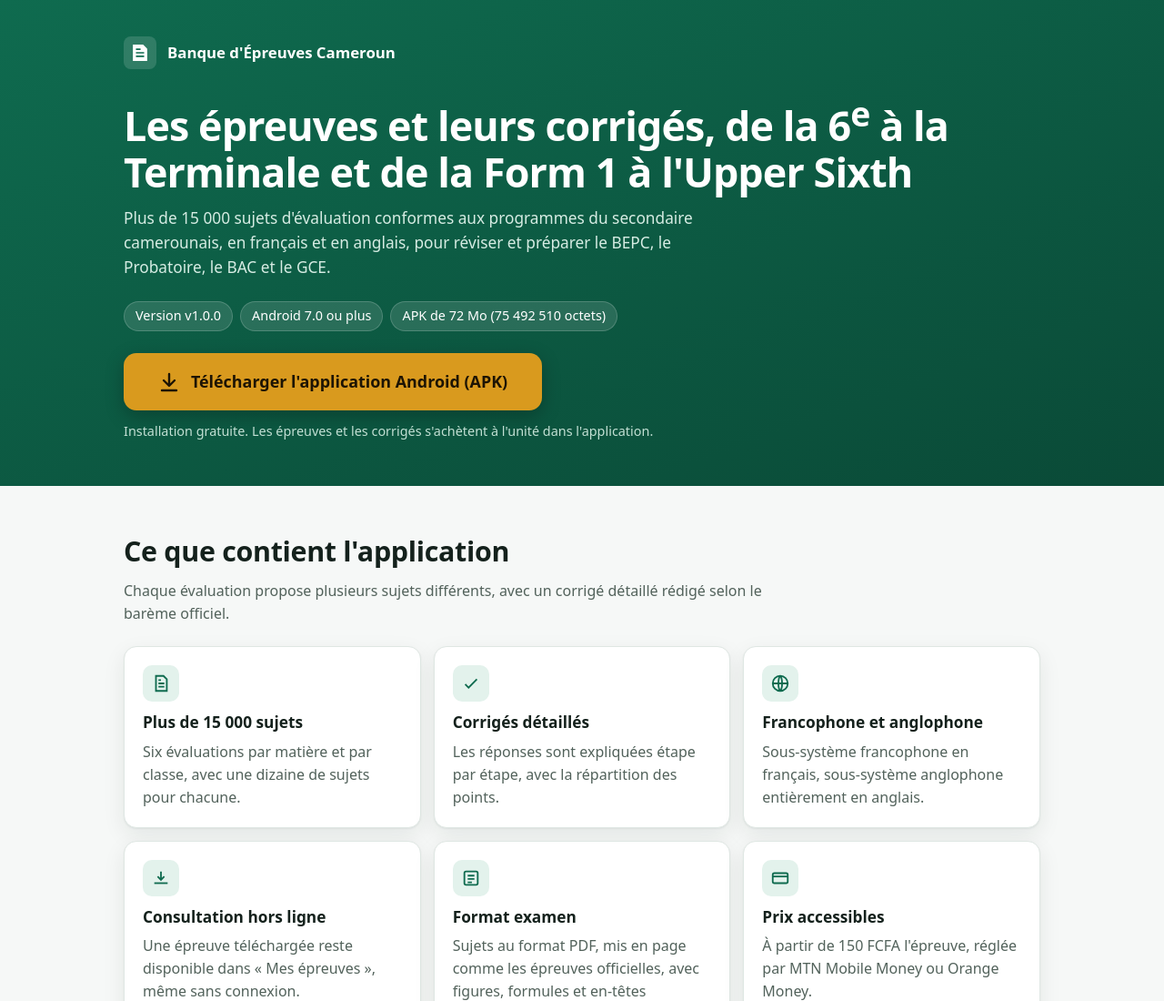
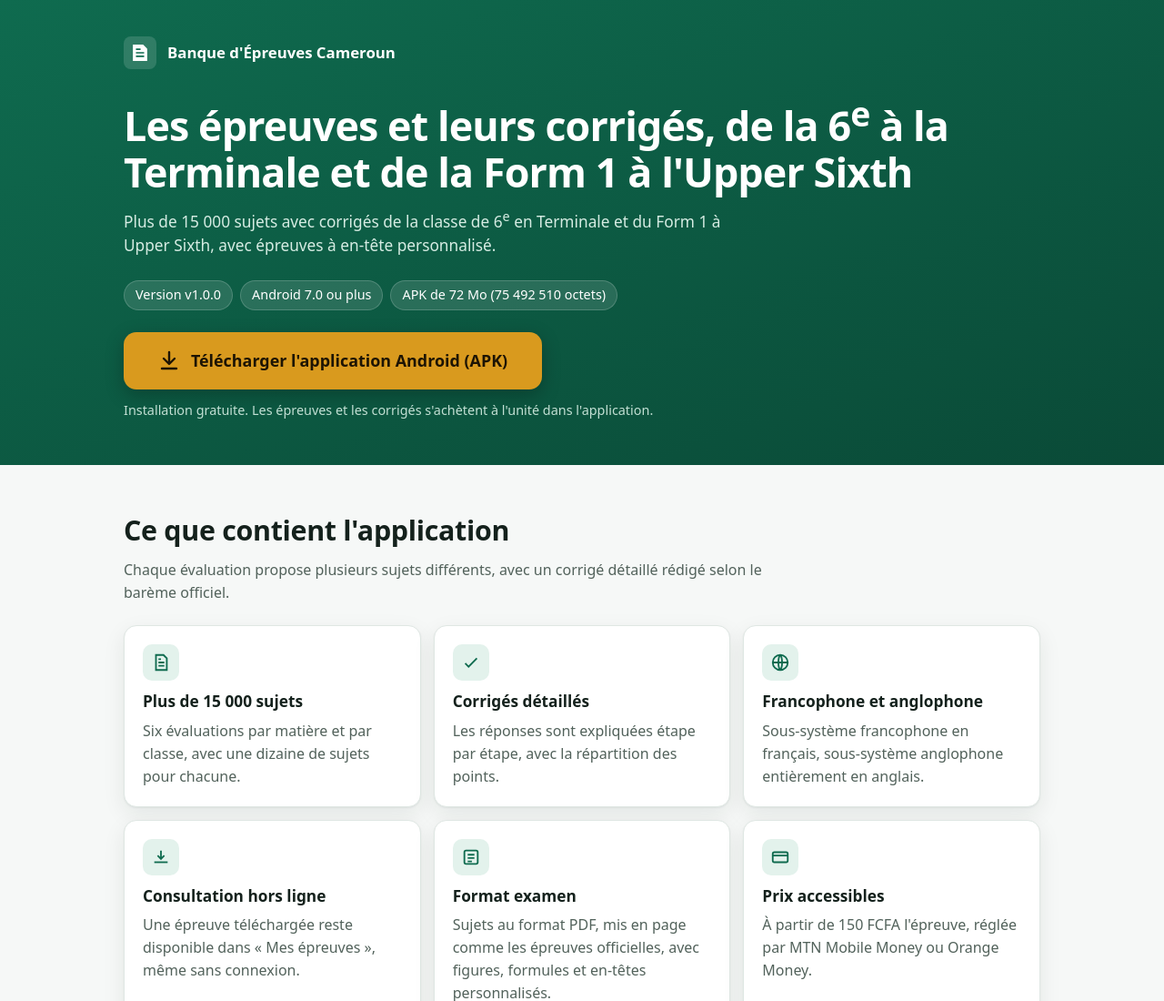
Before and after one commit to etiennematoulike829-cmyk/banque-epreuves-app, a plain HTML site: page docs/index.html in a window 1280 px wide. Shown: the top 1100 px of the page at 91% size. Drawn offline with Linux system fonts and the light colour scheme.

Commit message:
Page : nouvelle phrase d'accroche (15 000 sujets, en-tête personnalisé)
Co-Authored-By: Claude Opus 5.5 <noreply@anthropic.com>

```diff
--- a/docs/index.html
+++ b/docs/index.html
@@ -15,7 +15,7 @@
   <meta property="og:locale" content="fr_FR">
   <meta property="og:site_name" content="Banque d'Épreuves Cameroun">
   <meta property="og:title" content="Banque d'Épreuves Cameroun – épreuves et corrigés du secondaire">
-  <meta property="og:description" content="Plus de 15 000 sujets avec corrigés de la classe de 6e en Terminale et de la Form 1 à l'Upper Sixth. Application Android gratuite.">
+  <meta property="og:description" content="Plus de 15 000 sujets avec corrigés de la classe de 6e en Terminale et du Form 1 à Upper Sixth, avec épreuves à en-tête personnalisé. Application Android gratuite.">
   <meta property="og:url" content="https://banque-epreuves-app.pages.dev/">
   <meta name="twitter:card" content="summary">
 
@@ -177,7 +177,7 @@
       Banque d'Épreuves Cameroun
     </div>
     <h1>Les épreuves et leurs corrigés, de la 6<sup>e</sup> à la Terminale et de la Form&nbsp;1 à l'Upper Sixth</h1>
-    <p class="lead">Plus de 15&nbsp;000 sujets d'évaluation conformes aux programmes du secondaire camerounais, en français et en anglais, pour réviser et préparer le BEPC, le Probatoire, le BAC et le GCE.</p>
+    <p class="lead">Plus de 15&nbsp;000 sujets avec corrigés de la classe de 6<sup>e</sup> en Terminale et du Form&nbsp;1 à Upper Sixth, avec épreuves à en-tête personnalisé.</p>
     <ul class="meta" aria-label="Informations sur le fichier">
       <li>Version v1.0.0</li>
       <li>Android 7.0 ou plus</li>
```
